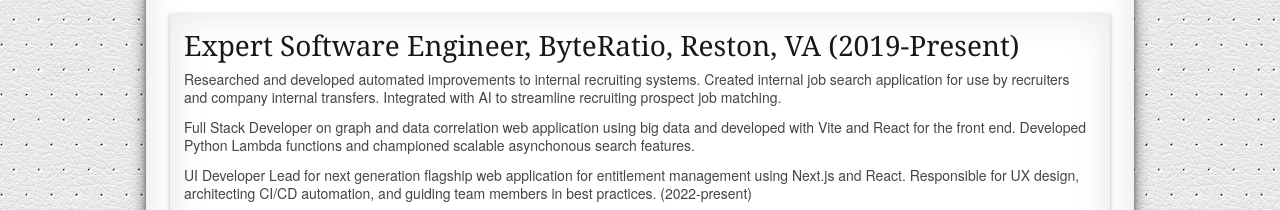
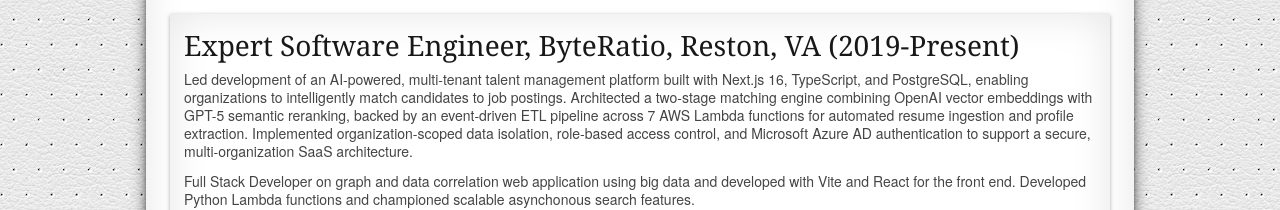
Before and after one commit to mikekellyio/resume, a React (Create React App) app: page / in a window 1280 px wide. Shown: the part 707-917 px from the top of the page. Built offline with nearby package versions, Linux system fonts and the light colour scheme.

Commit message:
Revise resume highlights and skills section
Updated highlights to reflect leadership in developing an AI-powered talent management platform and expanded skills list to include TypeScript, PostgreSQL, Prisma, and OpenAI.

```diff
--- a/src/resume.js
+++ b/src/resume.js
@@ -21,14 +21,14 @@ export default {
       startYear: "2019",
       endYear: null,
       highlights: [
-        "Researched and developed automated improvements to internal recruiting systems. Created internal job search application for use by recruiters and company internal transfers. Integrated with AI to streamline recruiting prospect job matching.",
+        "Led development of an AI-powered, multi-tenant talent management platform built with Next.js 16, TypeScript, and PostgreSQL, enabling organizations to intelligently match candidates to job postings. Architected a two-stage matching engine combining OpenAI vector embeddings with GPT-5 semantic reranking, backed by an event-driven ETL pipeline across 7 AWS Lambda functions for automated resume ingestion and profile extraction. Implemented organization-scoped data isolation, role-based access control, and Microsoft Azure AD authentication to support a secure, multi-organization SaaS architecture.",
         "Full Stack Developer on graph and data correlation web application using big data and developed with Vite and React for the front end. Developed Python Lambda functions and championed scalable asynchonous search features.",
         "UI Developer Lead for next generation flagship web application for entitlement management using Next.js and React. Responsible for UX design, architecting CI/CD automation, and guiding team members in best practices. (2022-present)",
         "Developer Lead for a web application providing search capabilities for a large datastore using Angular 11. Responsible for mentoring junior team members and ensuring best practices are followed. (2021-2022)",
         "Front End Team Lead for a flagship web application delivering timely information for worldwide customers using Angular 8. Responsible for mentoring junior developers on the team in best practices. (2020-2021)",
         "UI Team Lead responsible for modernizing legacy Angular/Node password management application using React. Architected repeatable deploy process using Docker and AWS. (2019-2020)",
       ],
-      skills: ["HTML", "CSS", "Next.js", "Vite", "React JS", "Angular 8,11", "NodeJS", "Python", "Git", "Docker", "AWS"],
+      skills: ["HTML", "CSS", "Next.js", "Vite", "React JS", "Angular 8,11", "NodeJS", "Python", "TypeScript", "PostgreSQL", "Prisma", "OpenAI", "Git", "Docker", "AWS"],
     },
     {
       title: "Expert Software Engineer",
```
